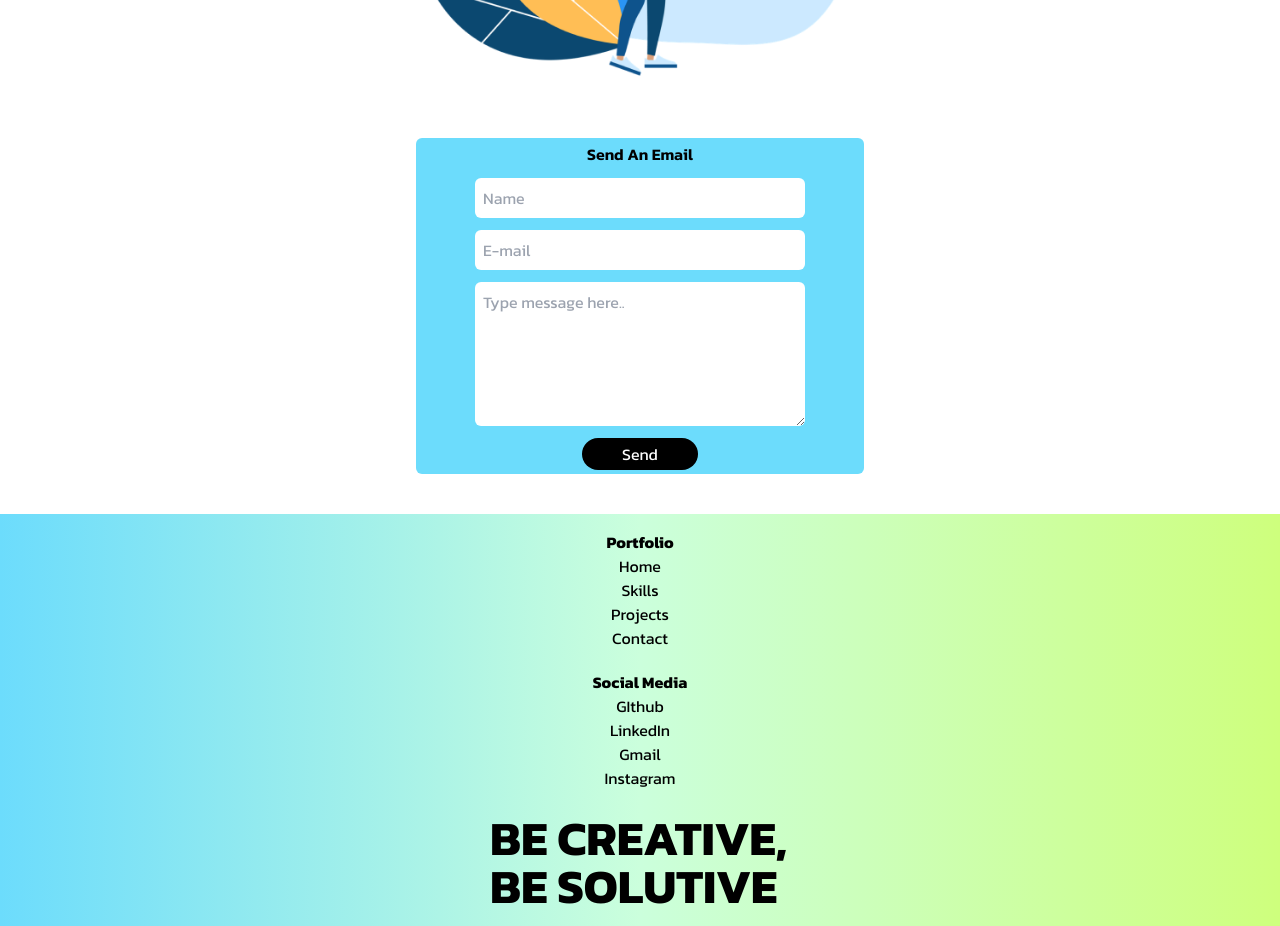
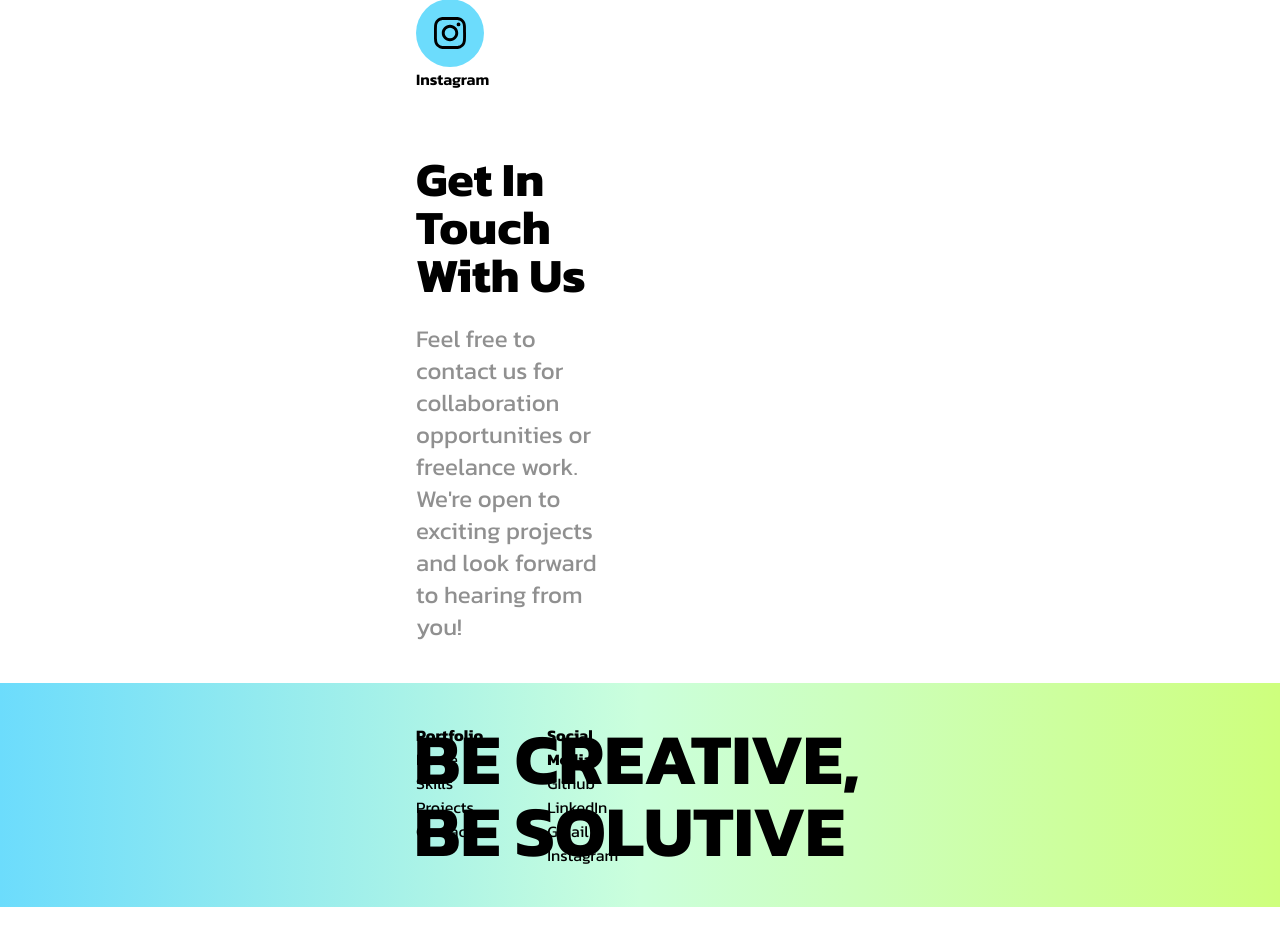
Before and after one commit to wisnadiputra1/wisna-porto, a React (Vite) app: page / in a window 1280 px wide. Shown: the part 4240-5166 px from the top of the page. Built offline with nearby package versions, Linux system fonts and the light colour scheme.

Commit message:
Adjusment responsive

```diff
--- a/src/components/Contact.jsx
+++ b/src/components/Contact.jsx
@@ -26,15 +26,15 @@ const Contact = () => {
   ]
 
   return (
-    <div className='font-Kanit mt-16 flex flex-col gap-20'>
+    <div className='font-Kanit mt-16 flex flex-col gap-20 md:grid md grid-cols-2'>
       <div className='space-y-16'>
         <div className='space-y-6'>
             <h2 className='text-5xl font-bold'>{"Let's Keep Connect"}</h2>
-            <p className='text-text-main'>{"I'm always open to new opportunities and collaborations. If you have a project in mind or want to discuss how I can contribute to your team, please don't hesitate to reach out. You can find my contact information on this site."}</p>
+            <p className='text-text-main md:text-2xl w-full'>{"I'm always open to new opportunities and collaborations. If you have a project in mind or want to discuss how I can contribute to your team, please don't hesitate to reach out. You can find my contact information on this site."}</p>
         </div>
 
         <div className='w-ful flex items-center'>
-          <ul className='w-full flex flex-wrap gap-20 justify-center items-center'>
+          <ul className='w-full md:w-[90%] flex flex-wrap gap-x-28 gap-y-8 justify-center items-center md:justify-start'>
             {
               listSocialMedia.length > 0 ? listSocialMedia.map((item) => {
               return <div key={item.text}>
@@ -47,23 +47,23 @@ const Contact = () => {
           </ul>
         </div>
 
-        <div className='flex flex-col items-center gap-6'>
-        <h3 className='text-5xl font-bold'>Get In Touch With Us</h3>
-        <p className='text-text-main'>Feel free to contact us for collaboration opportunities or freelance work. We're open to exciting projects and look forward to hearing from you!</p>
-      </div>
+        <div className='flex flex-col gap-6'>
+          <h3 className='text-5xl font-bold md:text-5xl'>Get In Touch With Us</h3>
+          <p className='text-text-main md:text-2xl'>Feel free to contact us for collaboration opportunities or freelance work. We're open to exciting projects and look forward to hearing from you!</p>
+        </div>
       </div>
 
       <div className='space-y-10'>
         <div>
-          <img src={vector} alt="" className='w-[250px' />
+          <img src={vector} alt="Vector Email" className='w-[250px md:w-full' />
         </div>
         <div>
           <div className='bg-secondary rounded-md'>
-            <form className='py-1 flex flex-col items-center justify-center gap-3'>
+            <form className='py-1 flex flex-col items-center justify-center gap-3 mx-3'>
               <h2 className='font-semibold'>Send An Email</h2>
-                <input type="text" placeholder='Name' className='rounded-md px-2 w-[330px] py-2 focus:outline-sky-600' />
-                <input type="email" placeholder='E-mail' className='rounded-md px-2 w-[330px] py-2' />
-                <textarea name="Message" id="msg" placeholder='Type message here..' className='rounded-md px-2 py-2 w-[330px] h-36'></textarea>
+                <input type="text" placeholder='Name' className='rounded-md px-2 w-full py-2 focus:outline-sky-600' />
+                <input type="email" placeholder='E-mail' className='rounded-md px-2 w-full py-2' />
+                <textarea name="Message" id="msg" placeholder='Type message here..' className='rounded-md px-2 py-2 w-full h-36'></textarea>
                 <button type='submit' className='bg-black text-white px-10 py-1 rounded-full'>Send</button>
             </form>
           </div>
--- a/src/components/Footer.jsx
+++ b/src/components/Footer.jsx
@@ -1,21 +1,21 @@
 
 const Footer = () => {
   return (
-    <div className="bg-gradient-to-r from-secondary via-bg-secondary to-bg-third ... py-4 mt-10 font-Kanit ">
-        <div className="flex flex-col items-center justify-center mx-3 gap-6 ">
-            <div className="space-y-5">
-                <div className="flex flex-col items-center">
+    <div className="bg-gradient-to-r from-secondary via-bg-secondary to-bg-third ... py-4 md:py-10 mt-10 font-Kanit">
+        <div className="flex flex-col items-center justify-center md:justify-start mx-3 md:mx-[416px] gap-6 md:grid md:grid-cols-2">
+            <div className="space-y-5 md:space-y-0 md:flex md:gap-16 md:w-full">
+                <div className="flex flex-col items-center md:items-start">
                     <h2 className="font-bold">Portfolio</h2>
-                    <ul className="flex flex-col items-center">
+                    <ul className="flex flex-col items-center md:items-start">
                         <li>Home</li>
                         <li>Skills</li>
                         <li>Projects</li>
                         <li>Contact</li>
                     </ul>
                 </div>
-                <div className="flex flex-col items-center">
+                <div className="flex flex-col items-center md:items-start">
                     <h2 className="font-bold">Social Media</h2>
-                    <ul className="flex flex-col items-center">
+                    <ul className="flex flex-col items-center md:items-start">
                         <li>GIthub</li>
                         <li>LinkedIn</li>
                         <li>Gmail</li>
@@ -24,8 +24,8 @@ const Footer = () => {
                 </div>
             </div>
 
-            <div className="w-[300px]">
-                <h2 className="text-5xl font-bold">BE CREATIVE, BE SOLUTIVE</h2>
+            <div className="w-[300px] md:w-full md:flex md:flex-col md:justify-end md:items-end">
+                <h2 className="text-5xl md:text-7xl font-bold md:w-[450px]">BE CREATIVE, BE SOLUTIVE</h2>
             </div>
         </div>
     </div>
```
